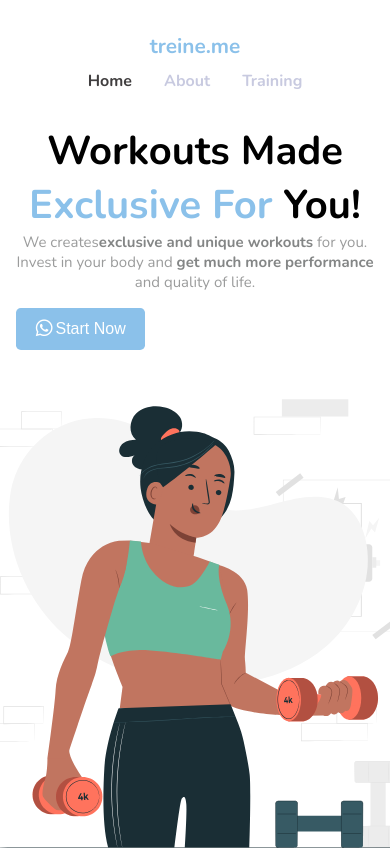
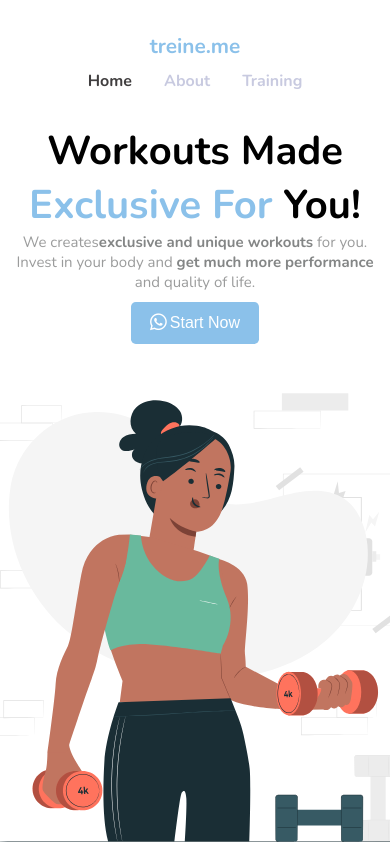
Before and after one commit to Jami-12/responsive-desing, a plain HTML site: page index.html in a window 390 px wide. Shown: the top 850 px of the page. Drawn offline with nearby package versions, Linux system fonts and the light colour scheme.

Commit message:
change something

```diff
--- a/style.css
+++ b/style.css
@@ -62,7 +62,6 @@ body {
 }
 
 
-
 .text-content h1 {
     font-size: 40px;
 }
@@ -94,6 +93,7 @@ body {
     align-items: center;
     gap: 3px;
     color: white;
+
 
 }
 
@@ -156,4 +156,8 @@ body {
         margin-bottom: 2rem;
         margin-top: 2rem;
     }
+    .bt-bar{
+        margin: auto;
+        margin-top: 10px;
+    }
 }
```
